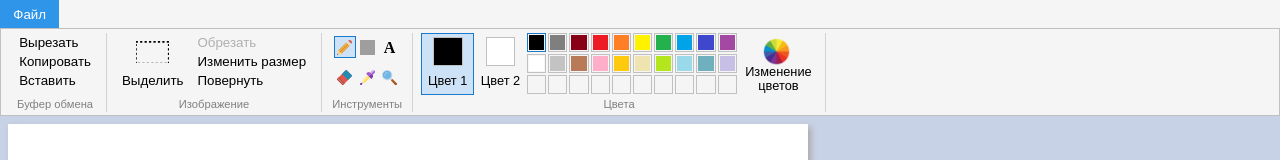
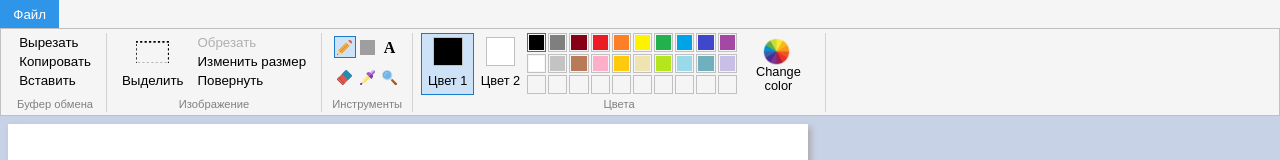
Before and after one commit to 1valdis/paint, a React (Create React App) app: page / in a window 1280 px wide. Shown: the top 160 px of the page. Built offline with nearby package versions, Linux system fonts and the light colour scheme; grey boxes are pictures that could not be loaded.

Commit message:
refactor ColorInput

```diff
--- a/src/components/ColorInput/ColorInput.js
+++ /dev/null
@@ -1,22 +0,0 @@
-import React from 'react'
-import PropTypes from 'prop-types'
-
-import './ColorInput.css'
-
-const ColorInput = props => (
-  <div className='color-input'>
-    <label className='color-input-wrapper'>
-      <input type='color' onChange={props.onChange} value={props.value} />
-    </label>
-    <h6 className='color-input-header'>
-      Изменение цветов
-    </h6>
-  </div>
-)
-
-ColorInput.propTypes = {
-  onChange: PropTypes.func.isRequired,
-  value: PropTypes.string.isRequired
-}
-
-export default ColorInput
--- /dev/null
+++ b/src/components/ColorInput/ColorInput.tsx
@@ -0,0 +1,17 @@
+import React, { ChangeEventHandler } from 'react'
+
+import './ColorInput.css'
+
+export interface ColorInputProps {
+  onChange: ChangeEventHandler
+  value: string
+}
+
+export const ColorInput = (props: ColorInputProps): JSX.Element => (
+  <div className="color-input">
+    <label className="color-input-wrapper">
+      <input type="color" onChange={props.onChange} value={props.value} />
+    </label>
+    <h6 className="color-input-header">Change color</h6>
+  </div>
+)
--- a/src/components/Colors/ColorsComponent.js
+++ b/src/components/Colors/ColorsComponent.js
@@ -5,7 +5,7 @@ import './Colors.css'
 
 import ColorPalette from '../ColorPalette/ColorPalette'
 import ColorSelection from '../ColorSelection/ColorSelection'
-import ColorInput from '../ColorInput/ColorInput'
+import { ColorInput } from '../ColorInput/ColorInput'
 import { Color } from '../Color/Color'
 
 import { rgbToHex } from '../helpers'
```
